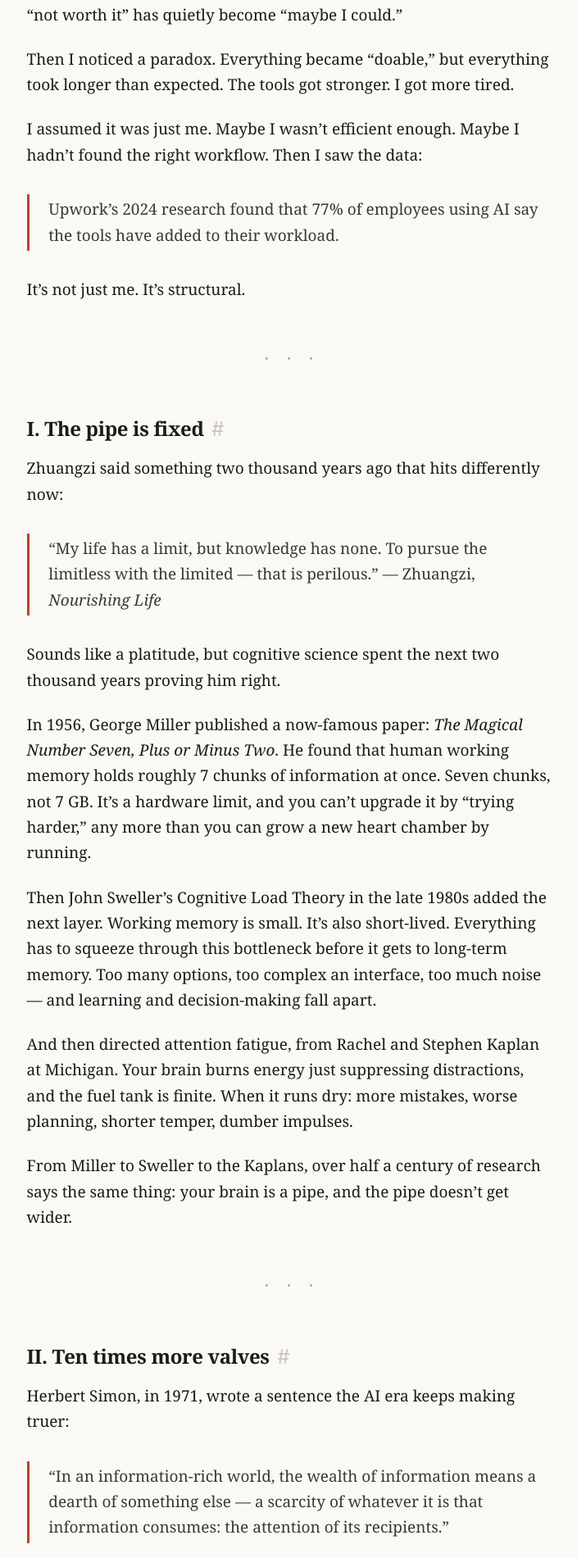
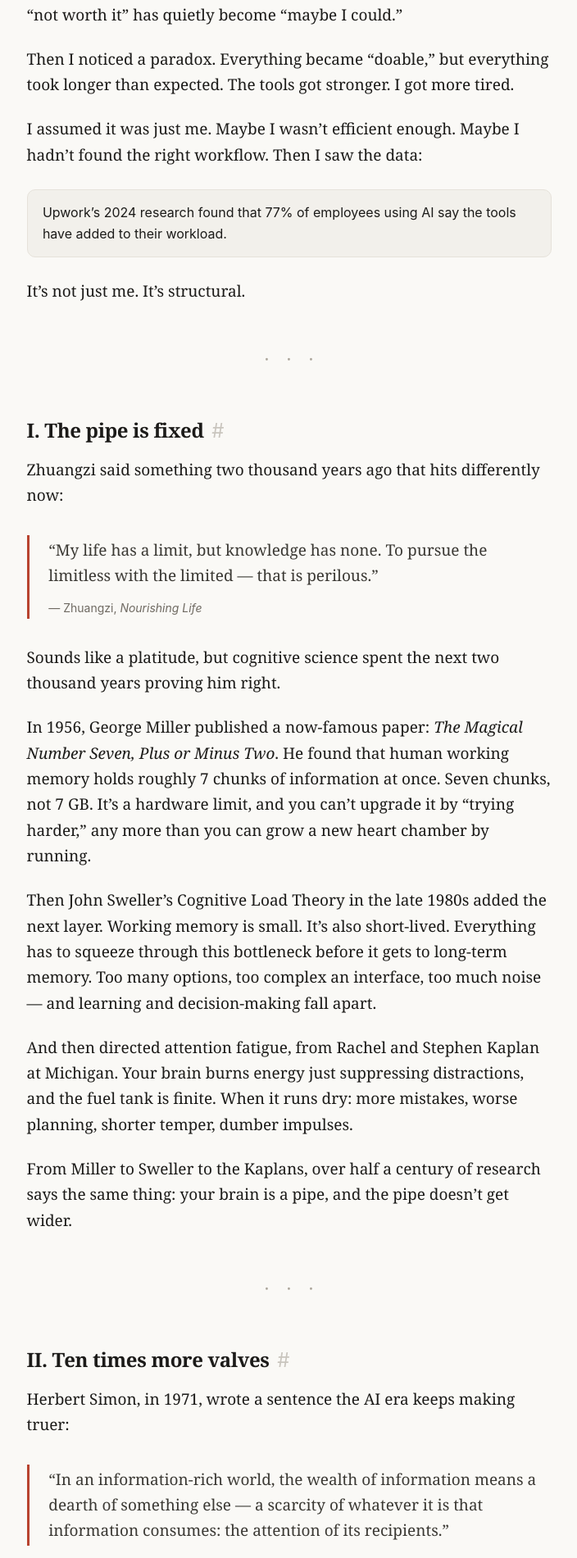
Before and after one commit to zachc-ai/zachc-ai.github.io, a Jekyll site: the page built from _posts/2026-04-08-the-curse-of-possibility.md, in a window 1280 px wide. Shown: the part 681-2582 px from the top of the page at 82% size, without its empty margins (280-984 px from the left). Built offline with Jekyll 4.4.1, drawn with Linux system fonts in a browser that asks for light colours; comment, search, counter and statistics services are not loaded; some of the changed text lies outside the part shown.

Commit message:
Add callout, quote attribution and caption styles
Three long-form components in _sass/zc/_components.scss, applied with a
kramdown class on the line after the paragraph:
- .callout boxes a finding that isn't a quotation. Curse's Upwork 77%
  stat was a blockquote; it is now a callout (EN + ZH).
- .attribution turns a "> — Author, *Work*" line into the quote's byline.
  The 19 such lines in Journey and Curse rendered inline after the quote;
  each is now its own muted line under it.
- .caption / figcaption for images, documented for future posts.
Wording is unchanged.

Co-authored-by: Copilot <223556219+Copilot@users.noreply.github.com>

```diff
--- a/_posts/2026-04-08-the-curse-of-possibility.md
+++ b/_posts/2026-04-08-the-curse-of-possibility.md
@@ -54,7 +54,8 @@ Then I noticed a paradox. Everything became "doable," but everything took longer
 
 I assumed it was just me. Maybe I wasn't efficient enough. Maybe I hadn't found the right workflow. Then I saw the data:
 
-> Upwork's 2024 research found that 77% of employees using AI say the tools have added to their workload.
+Upwork's 2024 research found that 77% of employees using AI say the tools have added to their workload.
+{: .callout}
 
 It's not just me. It's structural.
 
@@ -65,7 +66,9 @@ It's not just me. It's structural.
 Zhuangzi said something two thousand years ago that hits differently now:
 
 > "My life has a limit, but knowledge has none. To pursue the limitless with the limited — that is perilous."
+>
 > — Zhuangzi, *Nourishing Life*
+> {: .attribution}
 
 Sounds like a platitude, but cognitive science spent the next two thousand years proving him right.
 
@@ -162,12 +165,16 @@ So what do you do? Reject AI? Obviously unrealistic. Use AI harder? The data alr
 Lao Tzu:
 
 > "He who knows when to stop does not find himself in danger."
+>
 > — *Tao Te Ching*, Chapter 44
+> {: .attribution}
 
 And the sharper one:
 
 > "Less brings gain; more brings confusion."
+>
 > — *Tao Te Ching*, Chapter 22
+> {: .attribution}
 
 Two and a half thousand years before any of that research, same answer: do less.
 
@@ -227,7 +234,8 @@ The moments you decide **not** to use AI.
 
 一开始我以为是自己的问题。可能效率不够高，或者还没找到对的工作方式。直到看见一组数据：
 
-> Upwork 2024 年的研究发现，用 AI 工具的员工里，77% 说这些工具反而加重了工作量。
+Upwork 2024 年的研究发现，用 AI 工具的员工里，77% 说这些工具反而加重了工作量。
+{: .callout}
 
 不是我一个人的错觉。是结构性的。
 
@@ -238,7 +246,9 @@ The moments you decide **not** to use AI.
 庄子两千多年前说过一句话，现在读起来后背发凉：
 
 > “吾生也有涯，而知也无涯。以有涯随无涯，殆已。”
+>
 > — 庄子《养生主》
+> {: .attribution}
 
 听着像鸡汤？后来的认知科学证明，他说得一点没错。
 
@@ -339,12 +349,16 @@ Erik Brynjolfsson 在 1993 年把这件事量化了。1970–80 年代计算能
 老子：
 
 > “知止不殆。”
+>
 > — 《道德经》第四十四章
+> {: .attribution}
 
 还有一句更狠的：
 
 > “少则得，多则惑。”
+>
 > — 《道德经》第二十二章
+> {: .attribution}
 
 两千五百年前那句，和今天的认知科学说的，是一回事：少做一点。
 
--- /dev/null
+++ b/_sass/zc/_components.scss
@@ -0,0 +1,51 @@
+// Long-form components: a callout for a figure or finding that isn't a
+// quote, the attribution line under a quotation, and image captions.
+// Markdown: put `{: .callout}`, `{: .attribution}` or `{: .caption}` on the
+// line after the paragraph.
+
+.prose .callout {
+  margin: 1.6em 0;
+  padding: 0.95rem 1.15rem;
+  border: 1px solid var(--line);
+  border-radius: var(--radius);
+  background: var(--bg-elev);
+  color: var(--ink);
+  font-family: var(--font-sans);
+  font-size: 1rem;
+  line-height: 1.6;
+}
+
+html[data-lang="zh"] .prose .callout {
+  font-size: 0.96875rem;
+  line-height: 1.8;
+}
+
+.prose blockquote .attribution {
+  margin-top: 0.7em;
+  color: var(--muted);
+  font-family: var(--font-sans);
+  font-size: 0.875rem;
+  line-height: 1.5;
+}
+
+.prose figure {
+  margin: 1.8em 0;
+}
+
+.prose figure img {
+  margin: 0 auto;
+}
+
+.prose figcaption,
+.prose .caption {
+  margin-top: -0.6em;
+  color: var(--muted);
+  font-family: var(--font-sans);
+  font-size: 0.875rem;
+  line-height: 1.5;
+  text-align: center;
+}
+
+.prose figcaption {
+  margin-top: 0.6em;
+}
--- a/assets/main.scss
+++ b/assets/main.scss
@@ -8,6 +8,7 @@
 @import "zc/lists";
 @import "zc/post";
 @import "zc/prose";
+@import "zc/components";
 @import "zc/toc";
 @import "zc/search";
 @import "zc/syntax";
```
Also changed, not shown: _posts/2026-04-05-the-journey-is-the-scripture.md (+24 -0 lines), docs/setup.md (+4 -0 lines).
